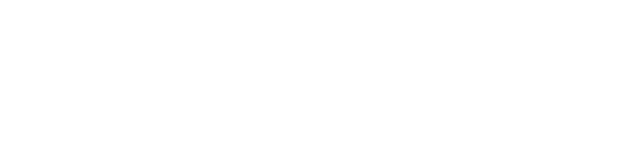
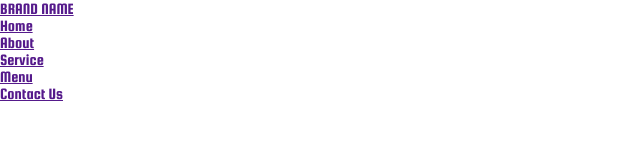
Before and after one commit to TomasKleinschuster/Coffee-Shop-Project, a plain HTML site: page index.html in a window 1280 px wide. Shown: the whole page, without its empty margins (0-640 px from the left). Drawn offline with Linux system fonts and the light colour scheme.

Commit message:
New font and CSS Reset

```diff
--- a/css/style.css
+++ b/css/style.css
@@ -0,0 +1,6 @@
+/* CSS RESET */
+* {
+    margin: 0;
+    padding: 0;
+    font-family: 'Squada One', cursive, Verdana, Geneva, Tahoma, sans-serif;
+}
--- a/index.html
+++ b/index.html
@@ -6,9 +6,47 @@
     <meta name="viewport" content="width=device-width, initial-scale=1.0">
     <title>Not-Spresso</title>
 
+    <!-- FONT "KOSUGI MARU" -->
+    <link rel="preconnect" href="https://fonts.googleapis.com">
+    <link rel="preconnect" href="https://fonts.gstatic.com" crossorigin>
+    <link href="https://fonts.googleapis.com/css2?family=Squada+One&display=swap" rel="stylesheet">
+
+    <!-- CSS -->
+    <link rel="stylesheet" href="css/style.css">
+
 
 </head>
 <body>
 
+    <!-- HEADER BLOCK (NAV BAR) -->
+    <header>
+        <nav>
+            <div>
+                <a href="">BRAND NAME</a>
+            </div>
+            <div>
+                <ul>
+                    <li>
+                        <a href="">Home</a>
+                    </li>
+                    <li>
+                        <a href="">About</a>
+                    </li>
+                    <li>
+                        <a href="">Service</a>
+                    </li>
+                    <li>
+                        <a href="">Menu</a>
+                    </li>
+                    <li>
+                        <a href="">Contact Us</a>
+                    </li>
+                </ul>
+            </div>
+        </nav>
+    </header>
+
+    <!-- JavaScript -->
+    <script src="js/script.js"></script>
 </body>
 </html>
```
